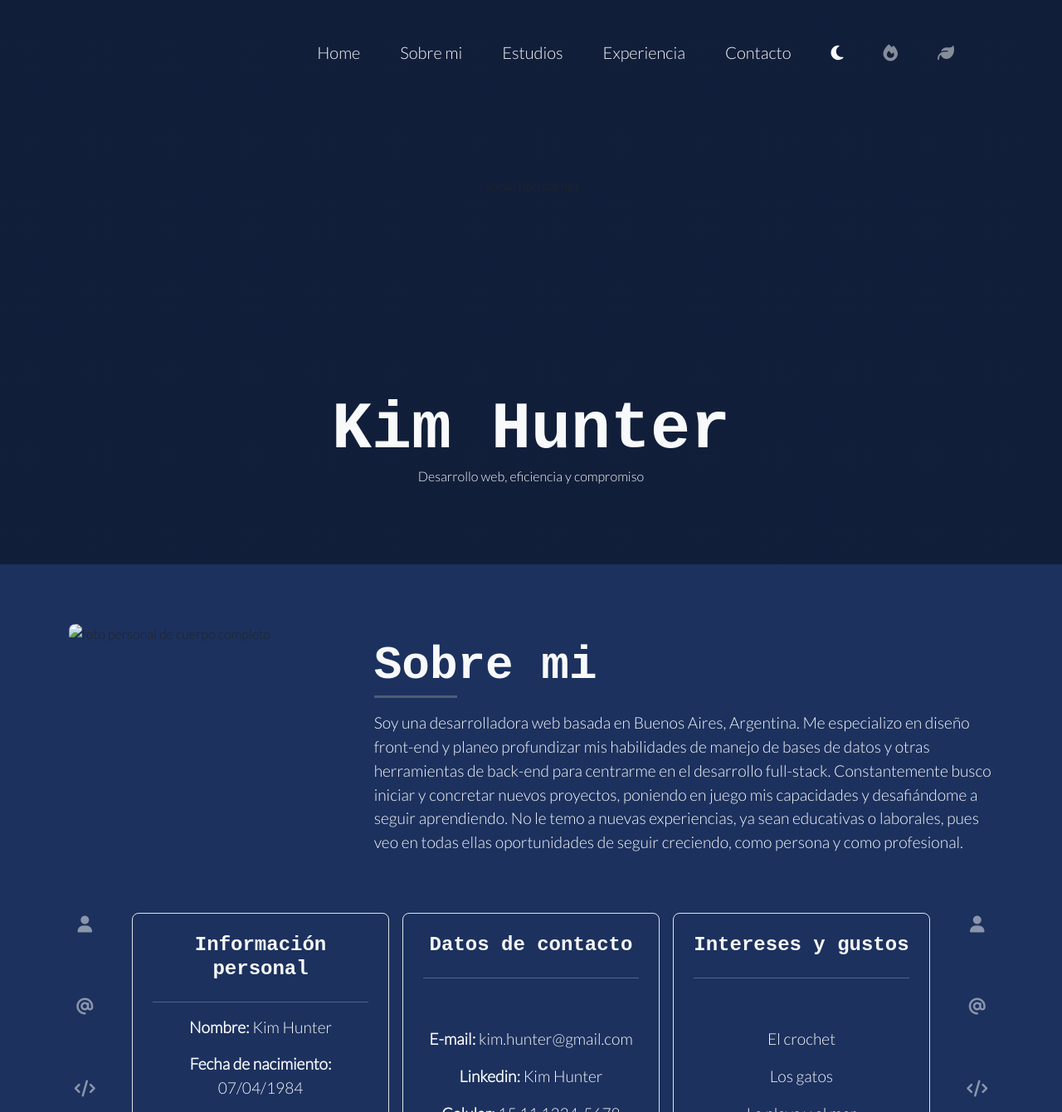
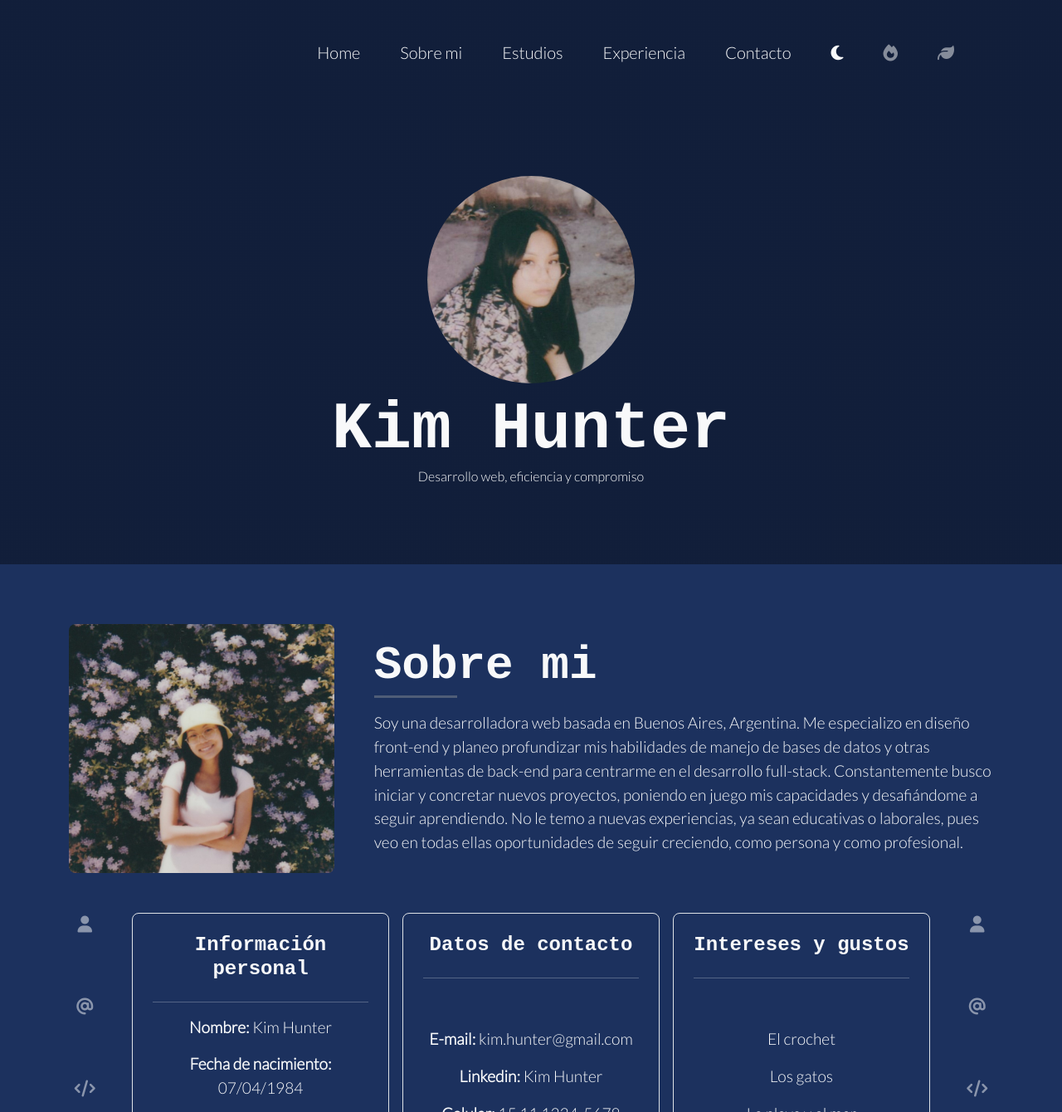
Before and after one commit to OrianaToscano/cv_ticmas, a plain HTML site: page index.html in a window 1280 px wide. Shown: the top 1340 px of the page at 83% size. Drawn offline with nearby package versions, Linux system fonts and the light colour scheme; the site is published under a folder, as on GitHub Pages, so addresses that start at the root find nothing.

Commit message:
Corrige error de ruta

```diff
--- a/index.html
+++ b/index.html
@@ -59,7 +59,7 @@
             </div>
         </nav>
         <div class="d-flex flex-column justify-content-center align-items-center h-75">
-            <img src="/images/foto_carnet.jpg" id="foto_inicio" class="col-12 m-0 rounded-circle mb-3" alt="foto personal tipo carnet">
+            <img src="images/foto_carnet.jpg" id="foto_inicio" class="col-12 m-0 rounded-circle mb-3" alt="foto personal tipo carnet">
             <h1 class="text-center display-1  text-light fw-bold col-12 lh-1">Kim Hunter</h1>
             <p class="text-light  fs-6 m-0 p-0 lh-1"> Desarrollo web, eficiencia y compromiso</p>
         </div>
@@ -68,7 +68,7 @@
     <div id="sobre-mi" class="color1 py-5">
         <div class="py-4">
             <div class="d-flex flex-lg-row flex-column align-items-center align-content-lg-between justify-content-center col-12">
-                <img src="/images/foto_completa.jpg" id="foto-sobre-mi" class="col-10 col-lg-3 rounded-3 m-0" alt="foto personal de cuerpo completo">
+                <img src="images/foto_completa.jpg" id="foto-sobre-mi" class="col-10 col-lg-3 rounded-3 m-0" alt="foto personal de cuerpo completo">
                 <div class="col-lg-7 col-10 ms-lg-5 mt-5 mt-lg-0 d-flex flex-column">
                     <h2 class="display-4 text-light  fw-bold lh-1 m-0">Sobre mi</h2>
                     <hr id="separador-1" class="mt-2">
```
